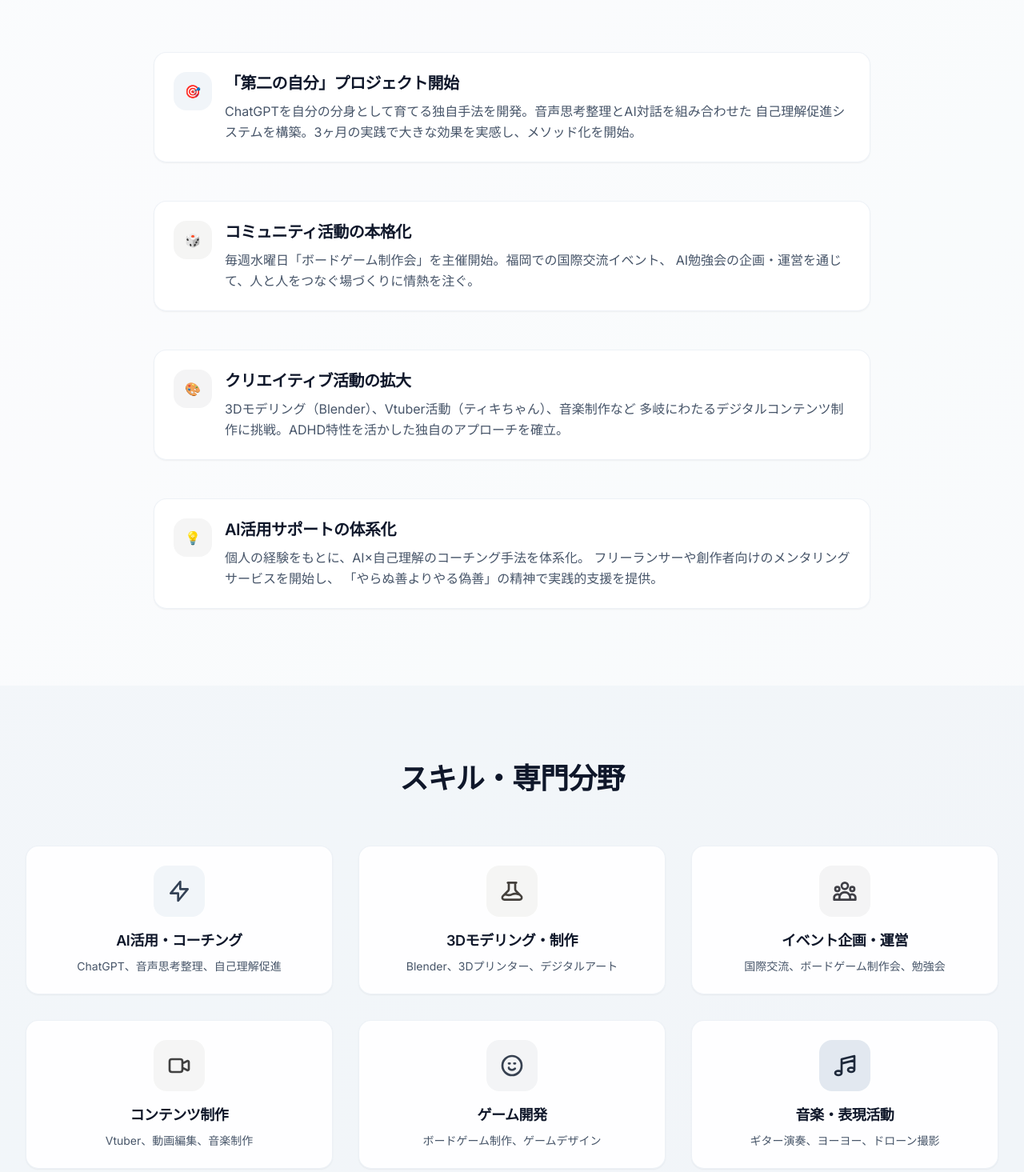
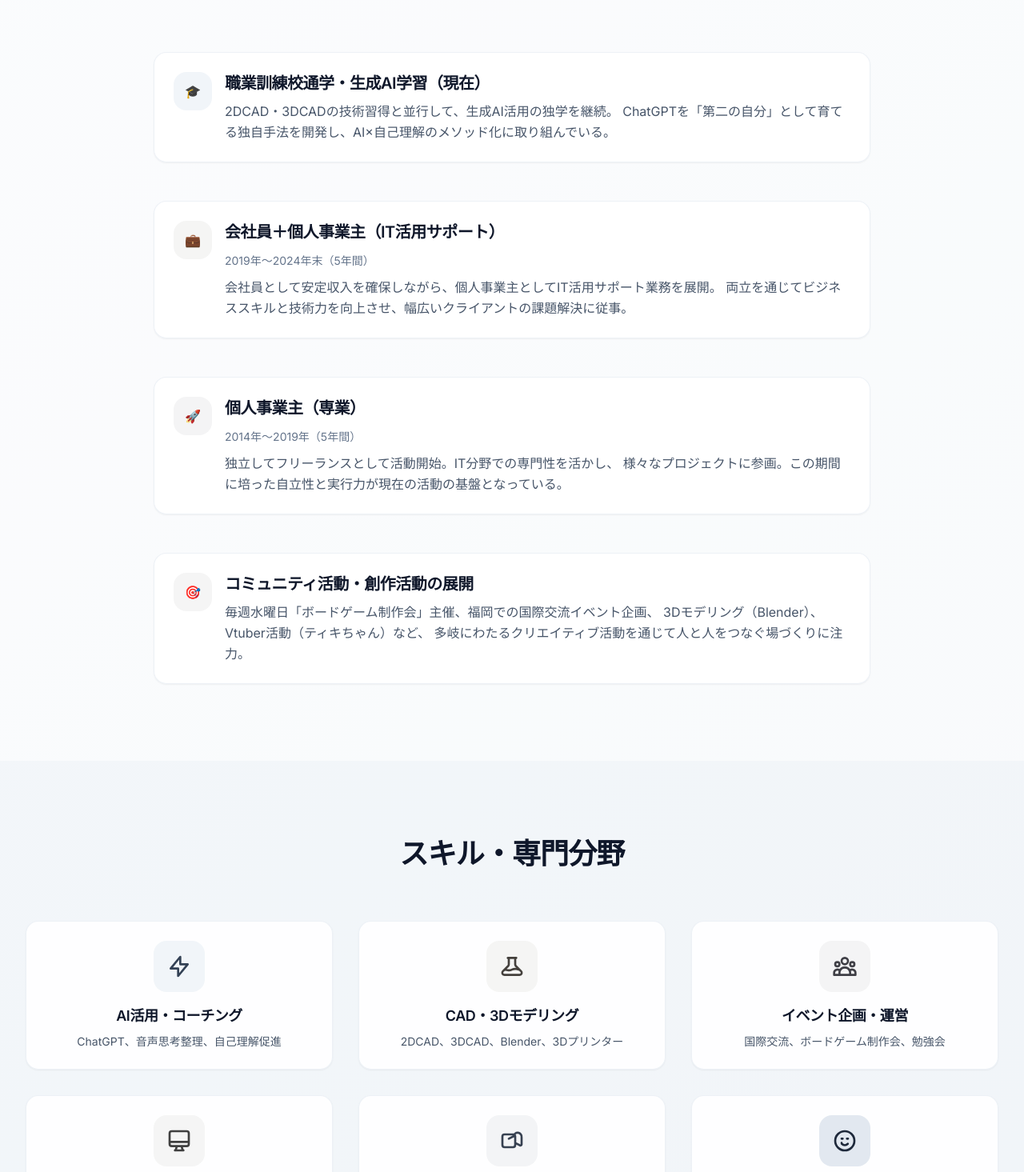
Before and after one commit to AI-am-I-AI-community/wed_bgnight, a Next.js app: page /about in a window 1280 px wide. Shown: the part 1245-2710 px from the top of the page at 80% size. Built offline with nearby package versions, Linux system fonts and the light colour scheme.

Commit message:
プロフィールページの経歴を実際の情報に更新、ADHD情報削除

```diff
--- a/src/app/about/page.tsx
+++ b/src/app/about/page.tsx
@@ -49,7 +49,7 @@ export default function About() {
                 </div>
                 <div className="flex items-center space-x-3">
                   <div className="w-2 h-2 bg-slate-400 rounded-full"></div>
-                  <span className="text-slate-600"><strong>特性:</strong> ADHD（診断済み）</span>
+                  <span className="text-slate-600"><strong>現在:</strong> 職業訓練校通学中・生成AI活用学習中</span>
                 </div>
               </div>
             </div>
@@ -91,13 +91,13 @@ export default function About() {
               <div className="card hover-lift">
                 <div className="flex items-start space-x-4">
                   <div className="w-12 h-12 bg-slate-100 rounded-2xl flex items-center justify-center flex-shrink-0">
-                    <span className="text-slate-700 font-bold">🎯</span>
+                    <span className="text-slate-700 font-bold">🎓</span>
                   </div>
                   <div>
-                    <h3 className="text-xl font-semibold text-slate-900 mb-2">「第二の自分」プロジェクト開始</h3>
+                    <h3 className="text-xl font-semibold text-slate-900 mb-2">職業訓練校通学・生成AI学習（現在）</h3>
                     <p className="text-slate-600 leading-relaxed">
-                      ChatGPTを自分の分身として育てる独自手法を開発。音声思考整理とAI対話を組み合わせた
-                      自己理解促進システムを構築。3ヶ月の実践で大きな効果を実感し、メソッド化を開始。
+                      2DCAD・3DCADの技術習得と並行して、生成AI活用の独学を継続。
+                      ChatGPTを「第二の自分」として育てる独自手法を開発し、AI×自己理解のメソッド化に取り組んでいる。
                     </p>
                   </div>
                 </div>
@@ -106,13 +106,16 @@ export default function About() {
               <div className="card hover-lift">
                 <div className="flex items-start space-x-4">
                   <div className="w-12 h-12 bg-stone-100 rounded-2xl flex items-center justify-center flex-shrink-0">
-                    <span className="text-stone-700 font-bold">🎲</span>
+                    <span className="text-stone-700 font-bold">💼</span>
                   </div>
                   <div>
-                    <h3 className="text-xl font-semibold text-slate-900 mb-2">コミュニティ活動の本格化</h3>
+                    <h3 className="text-xl font-semibold text-slate-900 mb-2">会社員＋個人事業主（IT活用サポート）</h3>
+                    <p className="text-slate-600 leading-relaxed mb-2">
+                      <span className="text-sm text-slate-500">2019年〜2024年末（5年間）</span>
+                    </p>
                     <p className="text-slate-600 leading-relaxed">
-                      毎週水曜日「ボードゲーム制作会」を主催開始。福岡での国際交流イベント、
-                      AI勉強会の企画・運営を通じて、人と人をつなぐ場づくりに情熱を注ぐ。
+                      会社員として安定収入を確保しながら、個人事業主としてIT活用サポート業務を展開。
+                      両立を通じてビジネススキルと技術力を向上させ、幅広いクライアントの課題解決に従事。
                     </p>
                   </div>
                 </div>
@@ -121,13 +124,16 @@ export default function About() {
               <div className="card hover-lift">
                 <div className="flex items-start space-x-4">
                   <div className="w-12 h-12 bg-zinc-100 rounded-2xl flex items-center justify-center flex-shrink-0">
-                    <span className="text-zinc-700 font-bold">🎨</span>
+                    <span className="text-zinc-700 font-bold">🚀</span>
                   </div>
                   <div>
-                    <h3 className="text-xl font-semibold text-slate-900 mb-2">クリエイティブ活動の拡大</h3>
+                    <h3 className="text-xl font-semibold text-slate-900 mb-2">個人事業主（専業）</h3>
+                    <p className="text-slate-600 leading-relaxed mb-2">
+                      <span className="text-sm text-slate-500">2014年〜2019年（5年間）</span>
+                    </p>
                     <p className="text-slate-600 leading-relaxed">
-                      3Dモデリング（Blender）、Vtuber活動（ティキちゃん）、音楽制作など
-                      多岐にわたるデジタルコンテンツ制作に挑戦。ADHD特性を活かした独自のアプローチを確立。
+                      独立してフリーランスとして活動開始。IT分野での専門性を活かし、
+                      様々なプロジェクトに参画。この期間に培った自立性と実行力が現在の活動の基盤となっている。
                     </p>
                   </div>
                 </div>
@@ -136,14 +142,14 @@ export default function About() {
               <div className="card hover-lift">
                 <div className="flex items-start space-x-4">
                   <div className="w-12 h-12 bg-neutral-100 rounded-2xl flex items-center justify-center flex-shrink-0">
-                    <span className="text-neutral-700 font-bold">💡</span>
+                    <span className="text-neutral-700 font-bold">🎯</span>
                   </div>
                   <div>
-                    <h3 className="text-xl font-semibold text-slate-900 mb-2">AI活用サポートの体系化</h3>
+                    <h3 className="text-xl font-semibold text-slate-900 mb-2">コミュニティ活動・創作活動の展開</h3>
                     <p className="text-slate-600 leading-relaxed">
-                      個人の経験をもとに、AI×自己理解のコーチング手法を体系化。
-                      フリーランサーや創作者向けのメンタリングサービスを開始し、
-                      「やらぬ善よりやる偽善」の精神で実践的支援を提供。
+                      毎週水曜日「ボードゲーム制作会」主催、福岡での国際交流イベント企画、
+                      3Dモデリング（Blender）、Vtuber活動（ティキちゃん）など、
+                      多岐にわたるクリエイティブ活動を通じて人と人をつなぐ場づくりに注力。
                     </p>
                   </div>
                 </div>
@@ -177,8 +183,8 @@ export default function About() {
                   <path strokeLinecap="round" strokeLinejoin="round" strokeWidth={2} d="M19.428 15.428a2 2 0 00-1.022-.547l-2.387-.477a6 6 0 00-3.86.517l-.318.158a6 6 0 01-3.86.517L6.05 15.21a2 2 0 00-1.806.547M8 4h8l-1 1v5.172a2 2 0 00.586 1.414l5 5c1.26 1.26.367 3.414-1.415 3.414H4.828c-1.782 0-2.674-2.154-1.414-3.414l5-5A2 2 0 009 10.172V5L8 4z" />
                 </svg>
               </div>
-              <h3 className="text-lg font-semibold text-slate-900 mb-2">3Dモデリング・制作</h3>
-              <p className="text-slate-600 text-sm">Blender、3Dプリンター、デジタルアート</p>
+              <h3 className="text-lg font-semibold text-slate-900 mb-2">CAD・3Dモデリング</h3>
+              <p className="text-slate-600 text-sm">2DCAD、3DCAD、Blender、3Dプリンター</p>
             </div>
 
             <div className="card text-center group">
@@ -194,7 +200,17 @@ export default function About() {
             <div className="card text-center group">
               <div className="icon-wrapper-lg bg-neutral-100 text-neutral-700 mx-auto mb-4 group-hover:bg-neutral-200 transition-colors">
                 <svg className="w-8 h-8" fill="none" stroke="currentColor" viewBox="0 0 24 24">
-                  <path strokeLinecap="round" strokeLinejoin="round" strokeWidth={2} d="M15 10l4.553-2.276A1 1 0 0121 8.618v6.764a1 1 0 01-1.447.894L15 14M5 18h8a2 2 0 002-2V8a2 2 0 00-2-2H5a2 2 0 00-2 2v8a2 2 0 002 2z" />
+                  <path strokeLinecap="round" strokeLinejoin="round" strokeWidth={2} d="M9.75 17L9 20l-1 1h8l-1-1-.75-3M3 13h18M5 17h14a2 2 0 002-2V5a2 2 0 00-2-2H5a2 2 0 00-2 2v10a2 2 0 002 2z" />
+                </svg>
+              </div>
+              <h3 className="text-lg font-semibold text-slate-900 mb-2">IT活用サポート</h3>
+              <p className="text-slate-600 text-sm">業務効率化、システム導入支援、コンサルティング</p>
+            </div>
+
+            <div className="card text-center group">
+              <div className="icon-wrapper-lg bg-gray-100 text-gray-700 mx-auto mb-4 group-hover:bg-gray-200 transition-colors">
+                <svg className="w-8 h-8" fill="none" stroke="currentColor" viewBox="0 0 24 24">
+                  <path strokeLinecap="round" strokeLinejoin="round" strokeWidth={2} d="M9 10l4.553-2.276A1 1 0 0121 8.618v6.764a1 1 0 01-1.447.894L15 14M5 18h8a2 2 0 002-2V8a2 2 0 00-2-2H5a2 2 0 00-2 2v8a2 2 0 002 2z" />
                 </svg>
               </div>
               <h3 className="text-lg font-semibold text-slate-900 mb-2">コンテンツ制作</h3>
@@ -202,23 +218,13 @@ export default function About() {
             </div>
 
             <div className="card text-center group">
-              <div className="icon-wrapper-lg bg-gray-100 text-gray-700 mx-auto mb-4 group-hover:bg-gray-200 transition-colors">
+              <div className="icon-wrapper-lg bg-slate-200 text-slate-800 mx-auto mb-4 group-hover:bg-slate-300 transition-colors">
                 <svg className="w-8 h-8" fill="none" stroke="currentColor" viewBox="0 0 24 24">
                   <path strokeLinecap="round" strokeLinejoin="round" strokeWidth={2} d="M14.828 14.828a4 4 0 01-5.656 0M9 10h1m4 0h1m-6 4h.01M21 12a9 9 0 11-18 0 9 9 0 0118 0z" />
                 </svg>
               </div>
-              <h3 className="text-lg font-semibold text-slate-900 mb-2">ゲーム開発</h3>
-              <p className="text-slate-600 text-sm">ボードゲーム制作、ゲームデザイン</p>
-            </div>
-
-            <div className="card text-center group">
-              <div className="icon-wrapper-lg bg-slate-200 text-slate-800 mx-auto mb-4 group-hover:bg-slate-300 transition-colors">
-                <svg className="w-8 h-8" fill="none" stroke="currentColor" viewBox="0 0 24 24">
-                  <path strokeLinecap="round" strokeLinejoin="round" strokeWidth={2} d="M9 19V6l12-3v13M9 19c0 1.105-1.343 2-3 2s-3-.895-3-2 1.343-2 3-2 3 .895 3 2zm12-3c0 1.105-1.343 2-3 2s-3-.895-3-2 1.343-2 3-2 3 .895 3 2zM9 10l12-3" />
-                </svg>
-              </div>
-              <h3 className="text-lg font-semibold text-slate-900 mb-2">音楽・表現活動</h3>
-              <p className="text-slate-600 text-sm">ギター演奏、ヨーヨー、ドローン撮影</p>
+              <h3 className="text-lg font-semibold text-slate-900 mb-2">ゲーム・表現活動</h3>
+              <p className="text-slate-600 text-sm">ボードゲーム制作、ギター演奏、ヨーヨー</p>
             </div>
           </div>
         </div>
```
